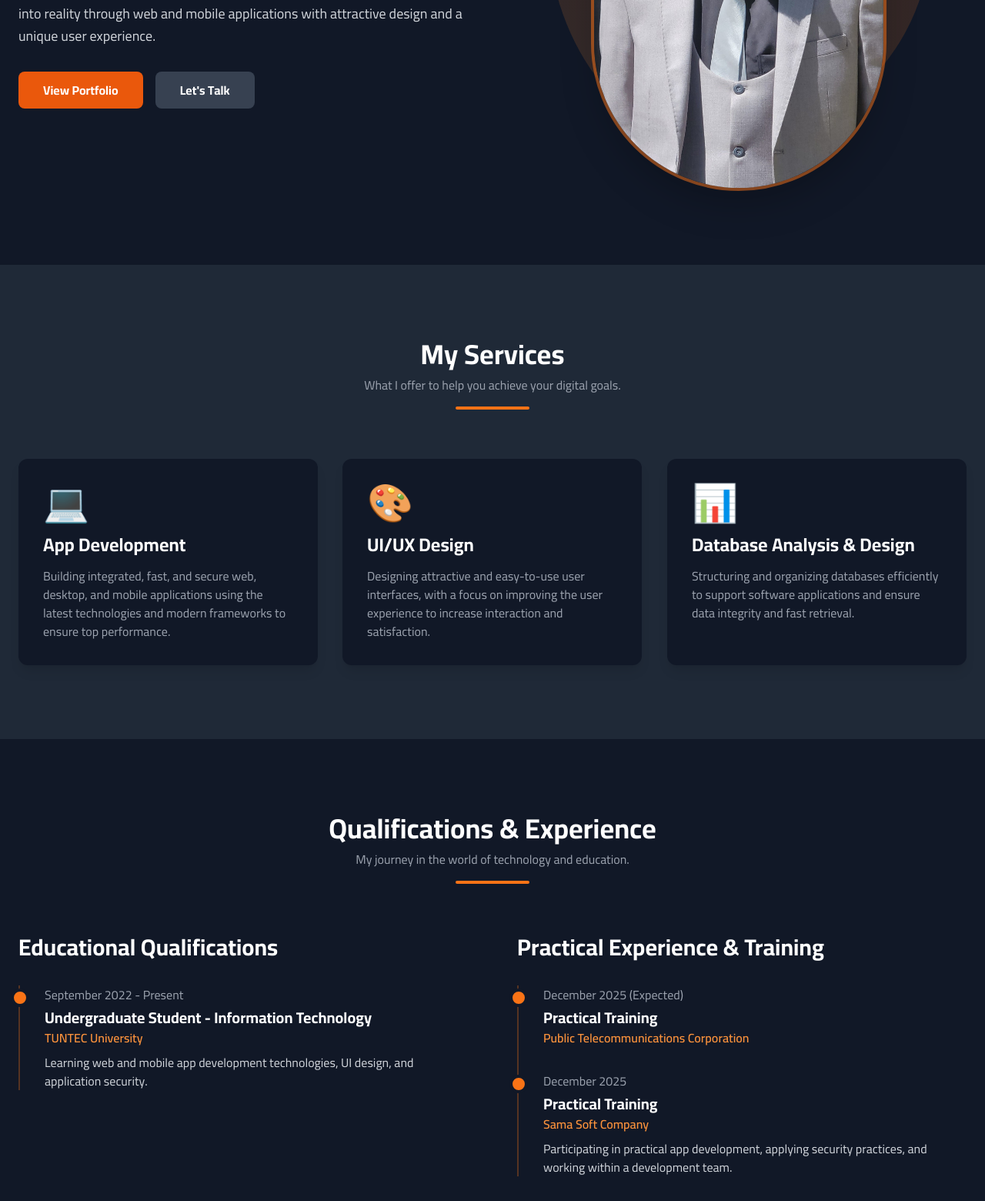
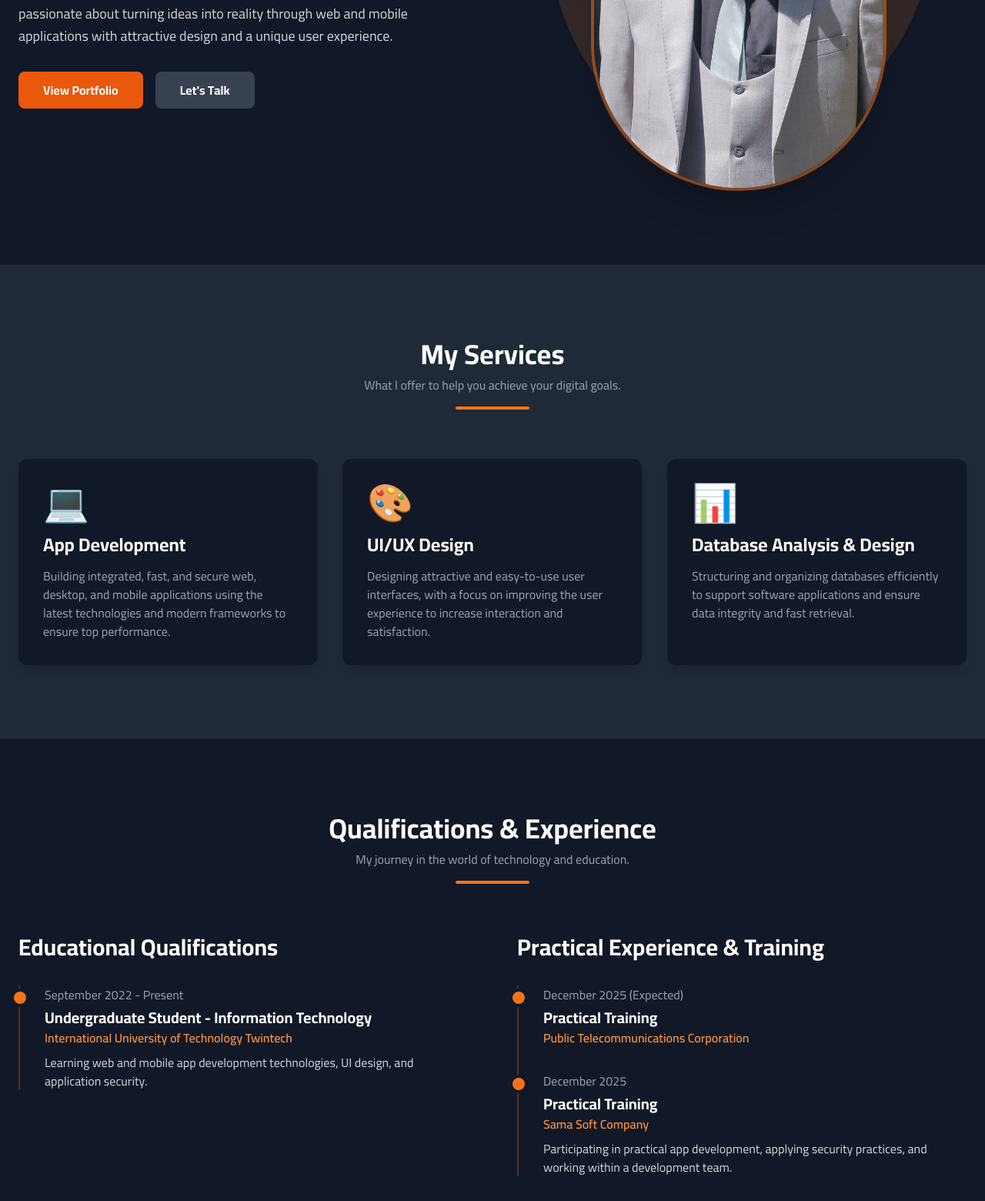
Before and after one commit to suhailkamel/suhailkamel.github.io, a plain HTML site: page eng/index.html in a window 1280 px wide. Shown: the part 549-2109 px from the top of the page at 77% size. Drawn offline with nearby package versions, Linux system fonts and the light colour scheme; files whose address does not match are found by name.

Commit message:
Update index.html

```diff
--- a/eng/index.html
+++ b/eng/index.html
@@ -99,7 +99,7 @@
                         I am Suhail Kamel, <span class="text-orange-500">App Developer</span> & UI/UX Designer.
                     </h1>
                     <p class="text-gray-300 text-lg leading-relaxed mb-8">
-                        A university graduate from TUNTEC University, passionate about turning ideas into reality through web and mobile applications with attractive design and a unique user experience.
+                        A university graduate from International University of Technology Twintech, passionate about turning ideas into reality through web and mobile applications with attractive design and a unique user experience.
                     </p>
                     <div class="flex justify-center md:justify-start gap-4">
                         <a href="#portfolio" class="bg-orange-600 hover:bg-orange-700 text-white font-bold py-3 px-8 rounded-lg transition-all duration-300 transform hover:scale-105">
@@ -159,7 +159,7 @@
                                 <div class="absolute -left-11 top-1 w-6 h-6 bg-orange-500 rounded-full border-4 border-gray-900"></div>
                                 <p class="text-gray-400">September 2022 - Present</p>
                                 <h4 class="text-xl font-bold mt-1">Undergraduate Student - Information Technology</h4>
-                                <p class="text-orange-400 font-semibold">TUNTEC University</p>
+                                <p class="text-orange-400 font-semibold">International University of Technology Twintech</p>
                                 <p class="text-gray-300 mt-2">
                                     Learning web and mobile app development technologies, UI design, and application security.
                                 </p>
```
